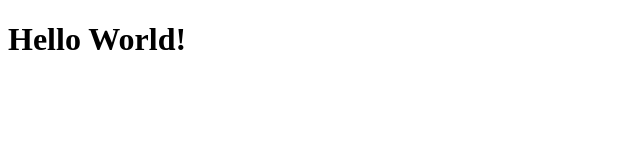
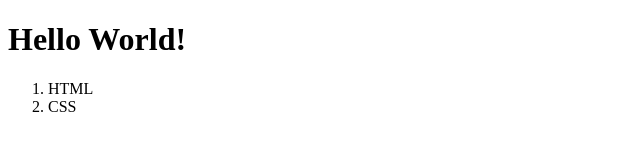
Before and after one commit to tai316/webtai, a plain HTML site: page index.html in a window 1280 px wide. Shown: the whole page, without its empty margins (0-640 px from the left). Drawn offline with Linux system fonts and the light colour scheme.

Commit message:
Update index.html

```diff
--- a/index.html
+++ b/index.html
@@ -9,5 +9,10 @@
         Hello World!
     </h1>
 
+        <ol start="1">
+            <li>HTML</li>
+            <li>CSS</li>
+        </ol>
+
     </head>
 </html>
```
